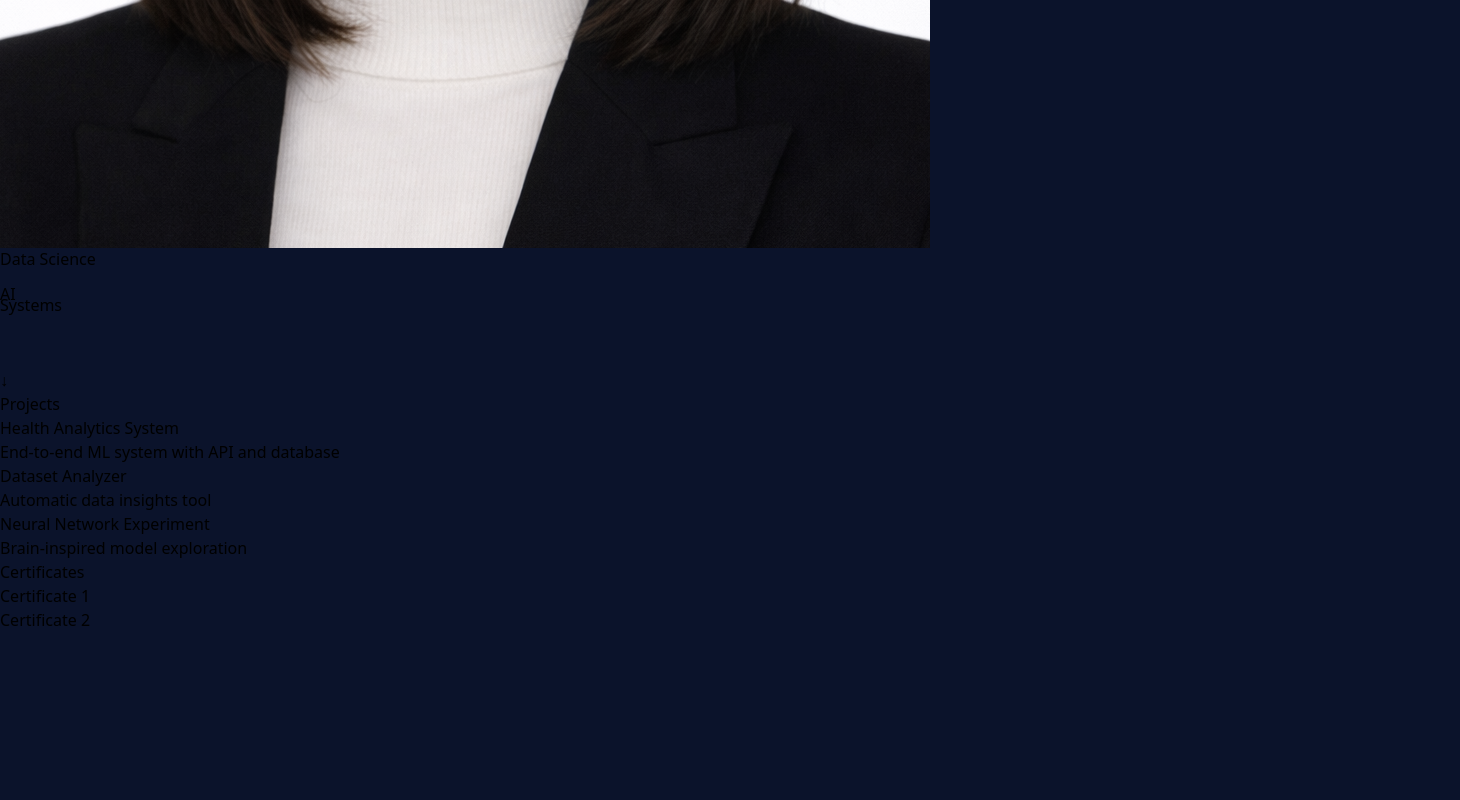
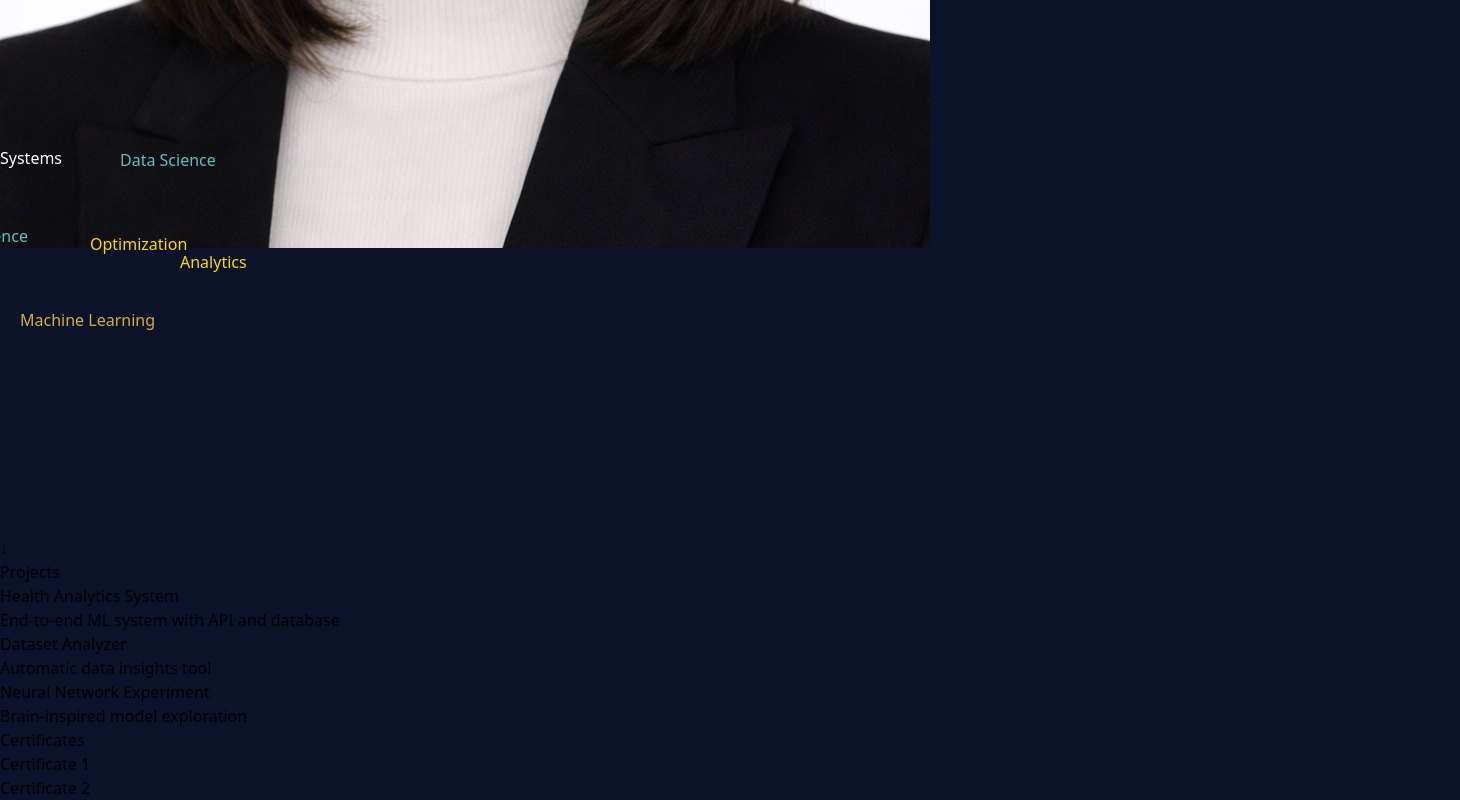
Before and after one commit to teodora-taleska/portfolio, a React app in the folder portfolio/: page / in a window 1280 px wide. Shown: the part 942-1742 px from the top of the page, 1460 px wide, since content can reach past the window. Before the commit the page ends 1574 px from the top, so only its background shows below. Built offline with nearby package versions, Linux system fonts and the light colour scheme; the HTML template or start-up script is replaced by a standard one.

Commit message:
Add CursorLight and FloatingWords; update Hero
Introduce two new visual components: CursorLight (mouse-following glow with spark particles using framer-motion) and FloatingWords (scroll-reactive floating keyword badges).

```diff
--- /dev/null
+++ b/portfolio/src/components/CursorLight.jsx
@@ -0,0 +1,76 @@
+import { useEffect, useState } from "react";
+import { motion } from "framer-motion";
+
+export default function CursorLight() {
+  const [pos, setPos] = useState({ x: 0, y: 0 });
+  const [particles, setParticles] = useState([]);
+
+  useEffect(() => {
+    const move = (e) => {
+      setPos({ x: e.clientX, y: e.clientY });
+
+      // Generate small spark particles
+      setParticles((prev) => [
+        ...prev,
+        {
+          x: e.clientX + (Math.random() - 0.5) * 20,
+          y: e.clientY + (Math.random() - 0.5) * 20,
+          id: Date.now() + Math.random(),
+        },
+      ]);
+    };
+    window.addEventListener("mousemove", move);
+
+    // Remove old particles after 0.5s
+    const interval = setInterval(() => {
+      setParticles((prev) => prev.filter((p) => Date.now() - p.id < 500));
+    }, 50);
+
+    return () => {
+      window.removeEventListener("mousemove", move);
+      clearInterval(interval);
+    };
+  }, []);
+
+  return (
+    <>
+      {/* Glow circle */}
+      <motion.div
+        style={{
+          position: "fixed",
+          top: pos.y - 50,
+          left: pos.x - 50,
+          width: 100,
+          height: 100,
+          pointerEvents: "none",
+          borderRadius: "50%",
+          background: "radial-gradient(circle, rgba(255,255,200,0.25) 0%, rgba(0,0,0,0) 60%)",
+          mixBlendMode: "screen",
+          zIndex: 20,
+          transition: "top 0.02s, left 0.02s", // faster movement
+        }}
+      />
+
+      {/* Spark particles */}
+      {particles.map((p) => (
+        <motion.div
+          key={p.id}
+          initial={{ opacity: 1, scale: 0.5 }}
+          animate={{ opacity: 0, scale: 1.2, x: p.x - pos.x, y: p.y - pos.y }}
+          transition={{ duration: 0.5, ease: "easeOut" }}
+          style={{
+            position: "fixed",
+            top: pos.y,
+            left: pos.x,
+            width: 4,
+            height: 4,
+            borderRadius: "50%",
+            background: "radial-gradient(circle, #FFF 0%, #FFD700 80%)",
+            pointerEvents: "none",
+            zIndex: 25,
+          }}
+        />
+      ))}
+    </>
+  );
+}
--- /dev/null
+++ b/portfolio/src/components/FloatingWords.jsx
@@ -0,0 +1,54 @@
+import { useScroll, useTransform, motion } from "framer-motion";
+
+export default function FloatingWords() {
+  const { scrollY } = useScroll();
+  const opacity = useTransform(scrollY, [0, 150], [1, 0]);
+
+  // keywords with new offsets to reduce overlap
+  const words = [
+    { text: "Data Science", color: "#5BC0BE", top: "-100px", left: "120px", delay: 0 },
+    { text: "AI", color: "#D4AF37", top: "-50px", left: "-100px", delay: 0.2 },
+    { text: "Systems", color: "white", top: "-150px", left: "0px", delay: 0.4 },
+    { text: "Analytics", color: "#FFD700", top: "-70px", left: "180px", delay: 0.6 },
+    { text: "Intelligence", color: "#5BC0BE", top: "-120px", left: "-60px", delay: 0.8 },
+    { text: "Machine Learning", color: "#D4AF37", top: "-60px", left: "20px", delay: 1 },
+    { text: "Optimization", color: "#FFD700", top: "-160px", left: "90px", delay: 1.2 },
+    { text: "Vision", color: "white", top: "-80px", left: "-170px", delay: 1.4 },
+  ];
+
+  return (
+    <>
+      {words.map((w, i) => (
+        <motion.div
+          key={i}
+          className="absolute flex items-center justify-center"
+          style={{
+            top: "30%", // image center
+            left: "47%",
+            opacity,
+            width: "auto",
+            height: "auto",
+            pointerEvents: "none",
+          }}
+          initial={{ y: 0, x: 0, scale: 0 }}
+          animate={{
+            x: [0, w.left],
+            y: [0, w.top],
+            scale: [0, 1],
+          }}
+          transition={{
+            duration: 1.5,
+            delay: w.delay,
+            ease: "easeOut",
+          }}
+        >
+          <div className="flex items-center justify-center rounded-full border border-white/40 px-3 py-1 bg-white/5 backdrop-blur-sm shadow-lg">
+            <span style={{ color: w.color, fontWeight: 500, whiteSpace: "nowrap" }}>
+              {w.text}
+            </span>
+          </div>
+        </motion.div>
+      ))}
+    </>
+  );
+}
--- a/portfolio/src/components/Hero.jsx
+++ b/portfolio/src/components/Hero.jsx
@@ -1,16 +1,16 @@
 import { motion, useScroll, useTransform } from "framer-motion";
+import CursorLight from "./CursorLight";
+import FloatingWords from "./FloatingWords";
 
 export default function Hero() {
   const { scrollY } = useScroll();
 
-  // Animate image scale
   const scale = useTransform(scrollY, [0, 400], [1, 0.75]);
-
-  // Animate image position (center → left)
   const x = useTransform(scrollY, [0, 400], [0, -200]);
 
   return (
     <section className="h-[200vh] relative">
+        <CursorLight />
 
       {/* STICKY CONTAINER */}
         <div className="sticky top-0 h-screen flex items-center justify-center">
@@ -21,41 +21,9 @@ export default function Hero() {
                 style={{scale, x}}
                 className="w-64 h-80 object-cover rounded-2xl shadow-2xl border border-[#D4AF37] z-10"
             />
-            <motion.div
-                className="absolute text-sm text-[#5BC0BE]"
-                style={{
-                    top: "20%",
-                    left: "40%",
-                }}
-                animate={{y: [0, -10, 0]}}
-                transition={{repeat: Infinity, duration: 3}}
-            >
-                Data Science
-            </motion.div>
 
-            <motion.div
-                className="absolute text-sm text-[#D4AF37]"
-                style={{
-                    top: "60%",
-                    left: "70%",
-                }}
-                animate={{y: [0, 10, 0]}}
-                transition={{repeat: Infinity, duration: 4}}
-            >
-                AI
-            </motion.div>
+            <FloatingWords/>
 
-            <motion.div
-                className="absolute text-sm text-white/70"
-                style={{
-                    top: "50%",
-                    left: "20%",
-                }}
-                animate={{y: [0, -8, 0]}}
-                transition={{repeat: Infinity, duration: 5}}
-            >
-                Systems
-            </motion.div>
 
             {/* TEXT (appears on scroll) */}
             <motion.div
@@ -65,19 +33,31 @@ export default function Hero() {
                     x: useTransform(scrollY, [150, 400], [80, 0]),
                 }}
             >
-                <h1 className="text-4xl font-light">Hi, I'm Tea</h1>
+                <h1 className="text-4xl font-light">Hi, I'm Teodora</h1>
 
                 <p className="text-[#5BC0BE] mt-4 leading-relaxed">
-                    I build intelligent systems from data,
-                    focusing on transforming complex information into meaningful insights.
+                    I design intelligent data pipelines and AI systems that transform complex datasets into actionable
+                    insights. From predictive models to automated decision tools, I help businesses and hospitals
+                    leverage deep learning, transformers, and statistical methods to make smarter decisions. I also
+                    document my research and experiments in a blog, sharing my journey in AI and data science.
                 </p>
             </motion.div>
+
+            {/*<motion.h2*/}
+            {/*    className="text-2xl text-white/90 font-semibold mt-6 text-center max-w-lg"*/}
+            {/*    style={{*/}
+            {/*        opacity: useTransform(scrollY, [0, 200], [1, 0.8]),*/}
+            {/*    }}*/}
+            {/*>*/}
+            {/*    Data, AI, and pipelines - from raw numbers to actionable insights.*/}
+            {/*</motion.h2>*/}
+
 
             <motion.a
                 href="#projects"
                 className="absolute bottom-10 text-gray-400 text-5xl"
                 animate={{y: [0, 15, 0]}}
-                transition={{repeat: Infinity, duration: 1.2}}
+                transition={{repeat: Infinity, duration: 1}}
             >
                 ↓
             </motion.a>
```
